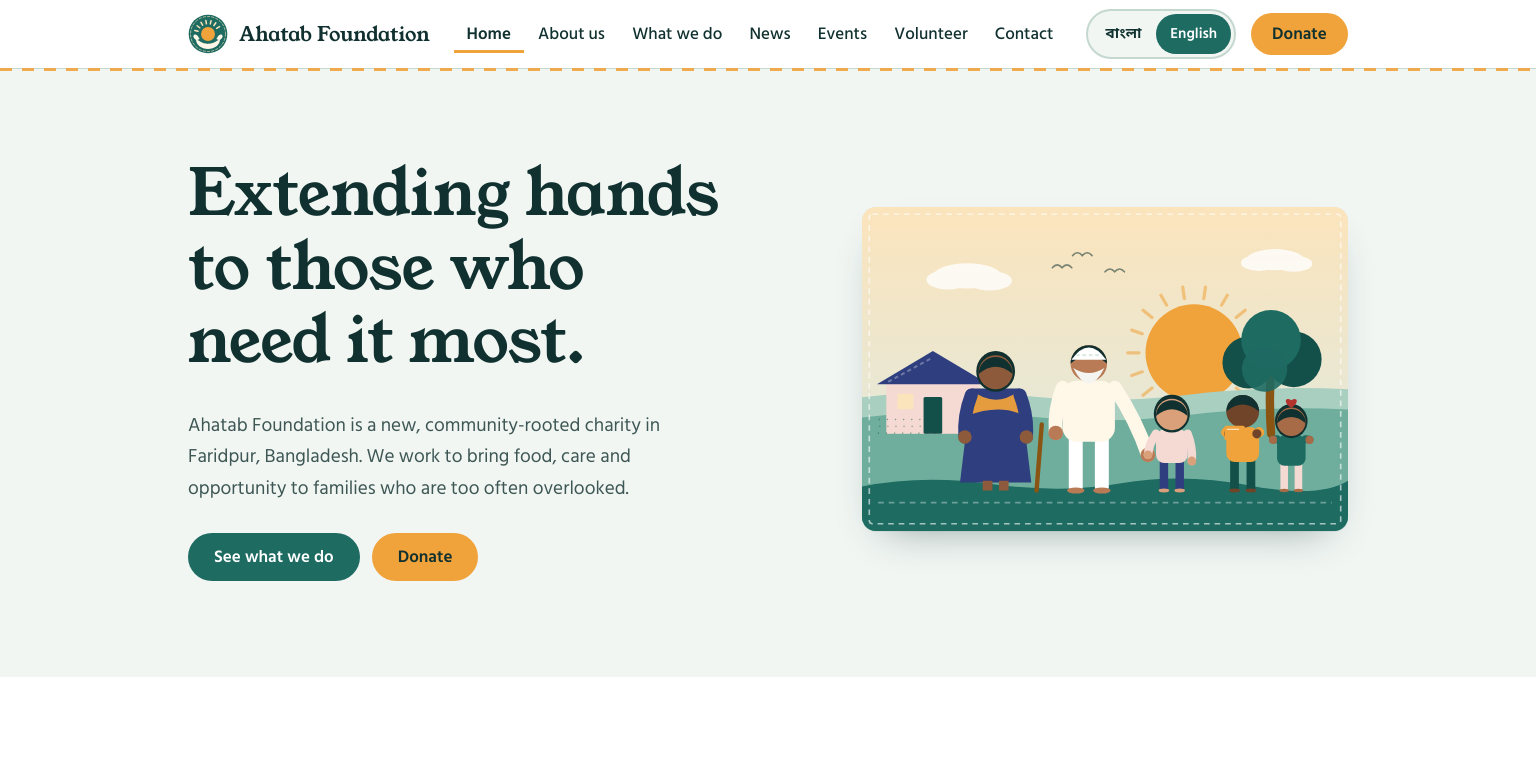
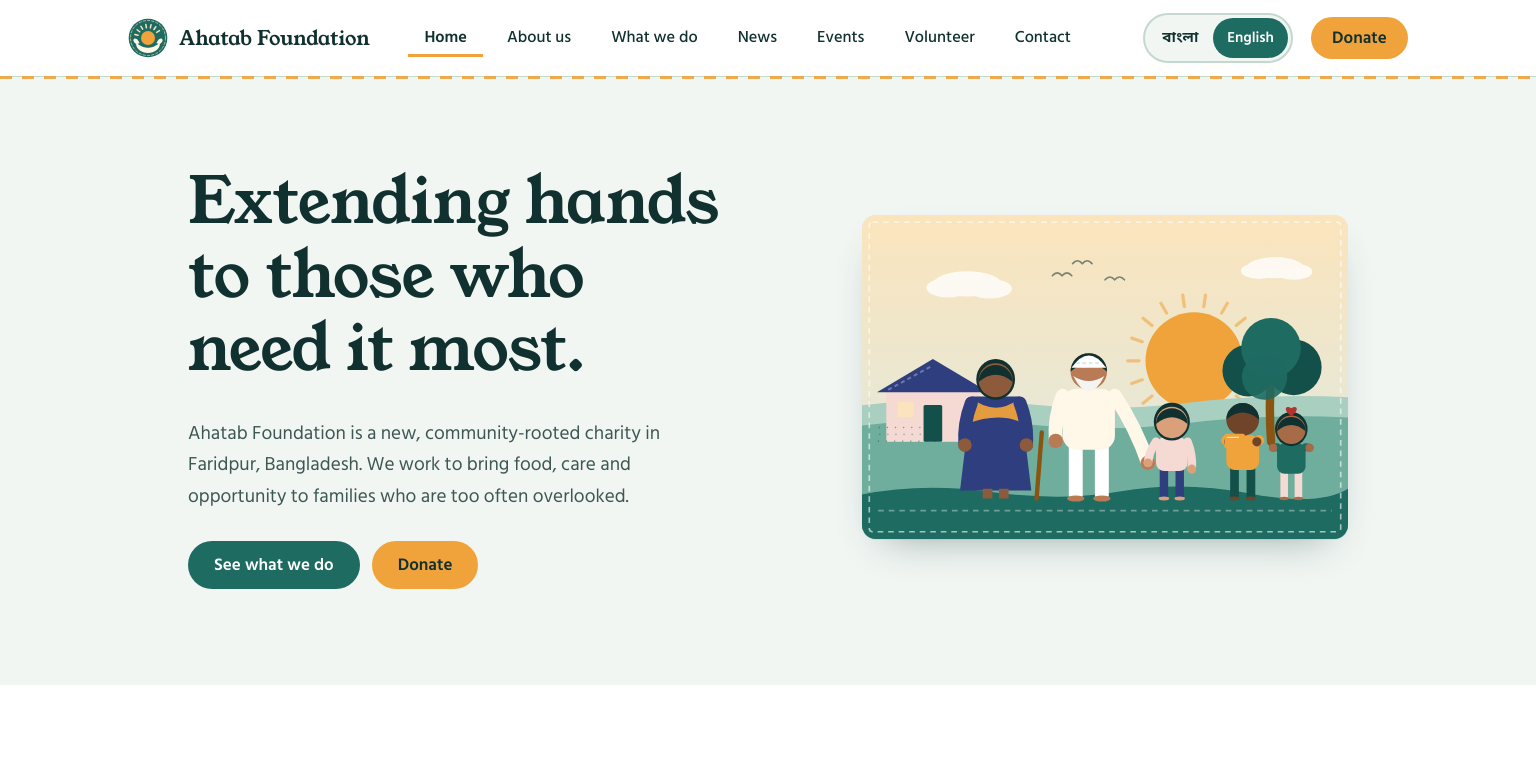
Before and after one commit to sayed-swe/ahatabfoundation, a plain HTML site: page home/index.html in a window 1536 px wide. Shown: the top 762 px of the page. Drawn offline with Linux system fonts and the light colour scheme; a script that the page names is missing; a web font is replaced by a local one.

Commit message:
More breathing room in the desktop navbar between logo, topics, language switch and Donate
Co-Authored-By: Claude Sonnet 5.5 <noreply@anthropic.com>
Claude-Session: https://claude.ai/code/session_01SUKuSctUukDqNia9ty4sjD

```diff
--- a/css/site.css
+++ b/css/site.css
@@ -378,22 +378,36 @@ html[dir="rtl"] .back::before { content: "\203A  "; }
 .bar-nav a:focus-visible { outline: 3px solid var(--marigold); outline-offset: 2px; }
 
 @media (min-width: 1120px) {
-  .bar { gap: 1rem; min-height: 68px; }
+  .bar { gap: 1rem; min-height: 72px; }
+  .brand { margin-right: 1.25rem; }
   .brand-name { white-space: nowrap; }
-  .brand { margin-right: 0; }
-  .bar-nav { display: flex; gap: .1rem; margin-left: auto; align-items: center; }
+  .bar-nav { display: flex; gap: .2rem; margin-left: auto; align-items: center; }
   .bar-lang { display: inline-flex; }
-  .bar-actions { gap: .9rem; }
+  .bar-actions { gap: .9rem; margin-left: 1rem; }
   .menu-btn, .menu, .menu-back { display: none; }
 }
 @media (min-width: 1120px) and (max-width: 1279px) {
-  .bar-nav a { padding: .5rem .55rem; font-size: .94rem; }
+  .bar-nav a { padding: .5rem .6rem; font-size: .94rem; }
   .bar-lang button { padding: .25rem .65rem; font-size: .88rem; }
-  .bar-actions { gap: .6rem; }
+  .bar-actions { gap: .6rem; margin-left: .5rem; }
   .bar-donate { padding: .5rem 1rem; }
   .brand-name { font-size: 1.15rem; }
 }
-@media (min-width: 1280px) { .bar { gap: 1.25rem; } }
+@media (min-width: 1280px) {
+  .bar { gap: 1.5rem; }
+  .brand { margin-right: 2rem; }
+  .bar-nav { gap: .35rem; }
+  .bar-nav a { padding: .55rem .8rem; }
+  .bar-actions { margin-left: 1.25rem; }
+}
+@media (min-width: 1440px) {
+  .site-header .bar.wrap { width: min(1280px, 100% - 3rem); }
+  .bar { gap: 2rem; min-height: 76px; }
+  .brand { margin-right: 3rem; }
+  .bar-nav { gap: .5rem; }
+  .bar-nav a { padding: .6rem 1rem; font-size: 1.02rem; }
+  .bar-actions { gap: 1.1rem; margin-left: 1.5rem; }
+}
 @media (max-width: 1119px) {
   .bar { min-height: 64px; }
 }
```
